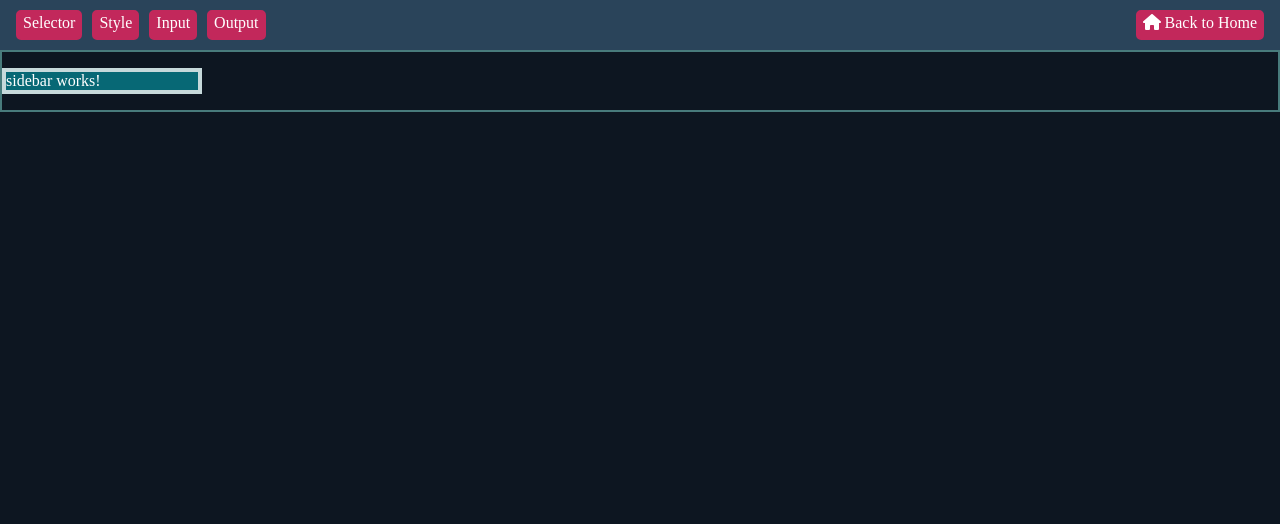
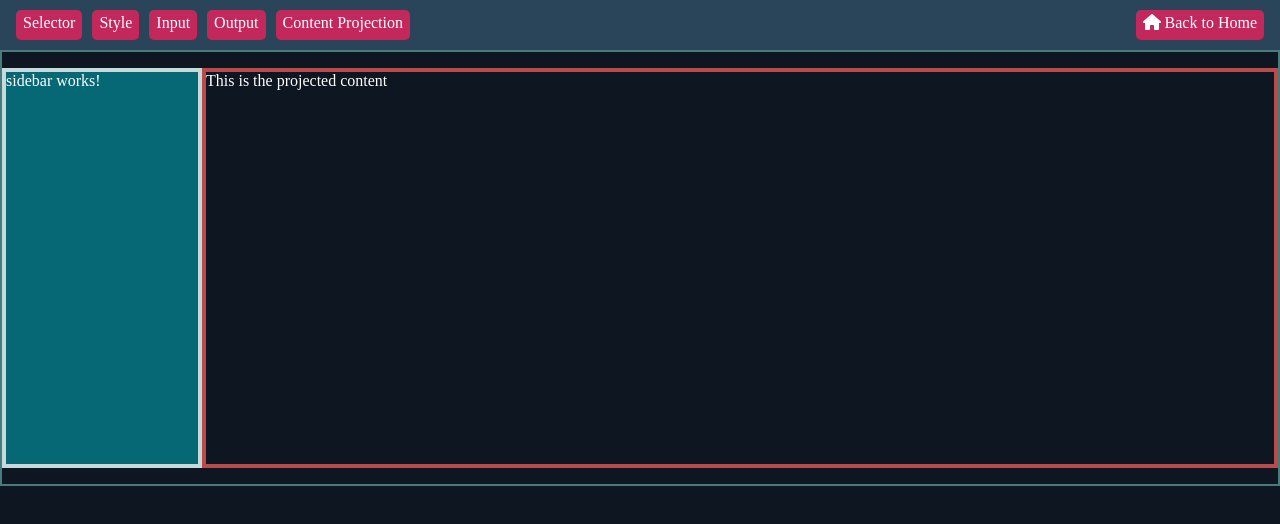
Before and after one commit to rupeshdp7/angular-ssr-standalone, an Angular app: page /content-projection in a window 1280 px wide. Before the commit this address led to /. Shown: the top 524 px of the page. Built offline with nearby package versions, Linux system fonts and the light colour scheme.

Commit message:
Content projection

```diff
--- a/src/app/app.routes.ts
+++ b/src/app/app.routes.ts
@@ -6,6 +6,7 @@ import { ViewEncapsulationNoneComponent } from './style/view-encapsulation-none/
 import { ViewEncapsulationShadowDomComponent } from './style/view-encapsulation-shadow-dom/view-encapsulation-shadow-dom.component';
 import { InputComponent } from './input/input.component';
 import { OutputComponent } from './output/output.component';
+import { ContentProjectionComponent } from './output/content-projection/content-projection.component';
 
 export const routes: Routes = [
     { path: 'selector', component: SelectorComponent, title: 'Angular - Selector'},
@@ -19,4 +20,5 @@ export const routes: Routes = [
     },
     { path: 'input', component: InputComponent, title: 'Angular - Input' },
     { path: 'output', component: OutputComponent, title: 'Angular - Output' },
+    { path: 'content-projection', component: ContentProjectionComponent, title: 'Angular - Content Projection' },
 ];
--- a/src/app/header/header.component.ts
+++ b/src/app/header/header.component.ts
@@ -17,6 +17,7 @@ export class HeaderComponent {
     { id: "style", label: "Style", route: "style" },
     { id: "input", label: "Input", route: "input" },
     { id: "output", label: "Output", route: "output" },
+    { id: "content-projection", label: "Content Projection", route: "content-projection" },
   ]
 }
 export type Navigation = {
--- /dev/null
+++ b/src/app/output/content-projection/content-projection.component.html
@@ -0,0 +1,5 @@
+<div class="container">
+    <app-custom-card>
+        <p>This is the projected content</p>
+    </app-custom-card>
+</div>
--- /dev/null
+++ b/src/app/output/content-projection/content-projection.component.scss
@@ -0,0 +1,6 @@
+.container{
+    display: flex;
+    border: 4px solid rgb(187, 74, 74);
+    margin: 0 auto;
+    height: 400px;
+}
--- /dev/null
+++ b/src/app/output/content-projection/custom-card/custom-card.component.html
@@ -0,0 +1,3 @@
+<div>
+    <ng-content/>
+</div>
```
Also changed, not shown: src/app/output/content-projection/content-projection.component.ts (added, +13 -0 lines), src/app/output/content-projection/custom-card/custom-card.component.ts (added, +12 -0 lines), src/app/output/content-projection/custom-card/custom-card.component.scss (added), 2 other files (tests, documents, lock files or other folders).
